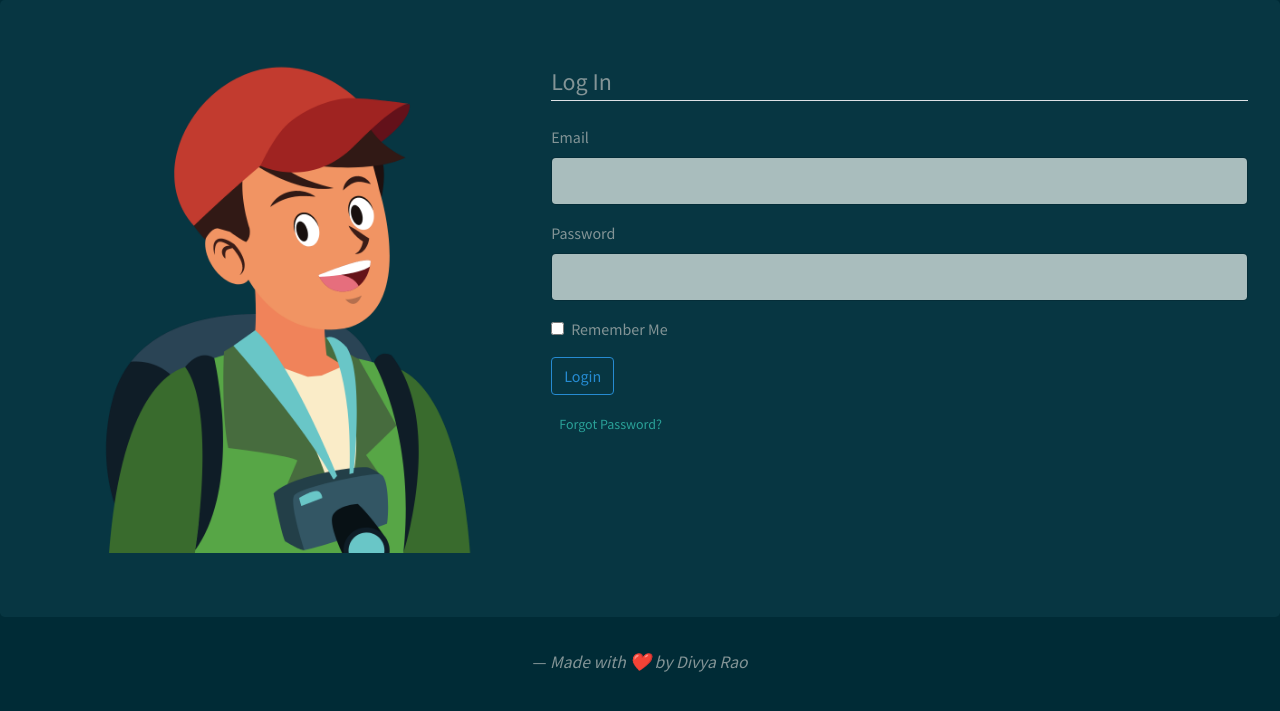
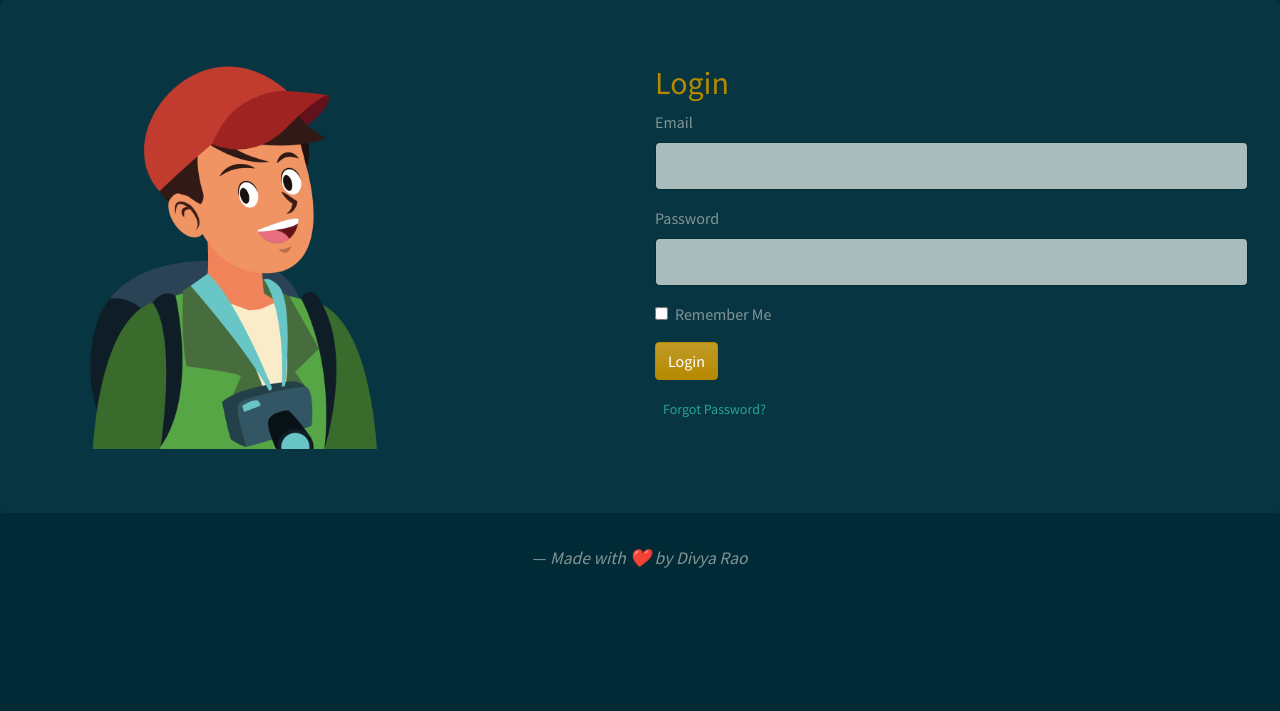
Before and after one commit to dsrao711/Yomadic, a Flask app: page /login in a window 1280 px wide. Shown: the part 56-767 px from the top of the page. Run offline with Flask 2, Linux system fonts and the light colour scheme; some libraries are stand-ins or nearby versions.

Commit message:
Bug fixed

```diff
--- a/flaskapp.py
+++ b/flaskapp.py
@@ -21,8 +21,9 @@ posts = [
 
 
 @app.route("/")
-@app.route("/home")
+@app.route("/home" , methods = ['GET'])
 def home():
+    form = RegistrationForm()
     return render_template('home.html', posts=posts)
 
 
--- a/templates/home.html
+++ b/templates/home.html
@@ -3,10 +3,10 @@
     <div class="row">
         <div class="col-lg-6">
             <div style="margin-top : 15%">
-                <h1 class="display-3">Hello, Yomadics!</h1>
+                <h1 class="display-3">Hello,Yomadics!</h1>
                 <p class="lead">Of all the books in the world. The best stories are found between the pages of a passport</p>
                 <p class="lead">
-                    <a class="btn btn-primary btn-lg" href="#" role="button">Explore</a>
+                    <a class="btn btn-primary btn-lg" href="#read" role="button">Explore</a>
                 </p>
             </div>
 
@@ -30,7 +30,7 @@
     <div class="row">
         <div class="col-lg-8">
 
-            <button type="button" class="btn btn-primary btn-lg btn-block">Read</button> {% for post in posts %}
+            <button type="button" class="btn btn-primary btn-lg btn-block" id="read">Read</button> {% for post in posts %}
             <div class="card border-dark mb-3" style="max-width: 50rem; margin-top:3%">
                 <h3 class="card-header text-primary">{{ post.title }}</h4>
                     <div class="card-body">
--- a/templates/login.html
+++ b/templates/login.html
@@ -2,14 +2,16 @@
 
 <div class="jumbotron">
     <div class="row">
-        <div class="col-lg-5">
+        <div class="col-lg-4">
             <img src="../static/assets/3.png" class="img-responsive" style="width:100%">
         </div>
-        <div class="col-lg-7">
-            <form method="POST" action="">
+        <div class="col-lg-2">
+        </div>
+        <div class="col-lg-6">
+            <form method="POST" action="" class="mx-auto">
                 {{ form.hidden_tag() }}
                 <fieldset class="form-group">
-                    <legend class="border-bottom mb-4">Log In</legend>
+                    <h2 class="text-primary">Login</h2>
                     <div class="form-group">
                         {{ form.email.label(class="form-control-label") }} {% if form.email.errors %} {{ form.email(class="form-control form-control-lg is-invalid") }}
                         <div class="invalid-feedback">
@@ -31,7 +33,7 @@
                     </div>
                 </fieldset>
                 <div class="form-group">
-                    {{ form.submit(class="btn btn-outline-info") }}
+                    {{ form.submit(class="btn btn-primary") }}
                 </div>
                 <small class="text-muted ml-2">
                     <a href="#">Forgot Password?</a>
```
